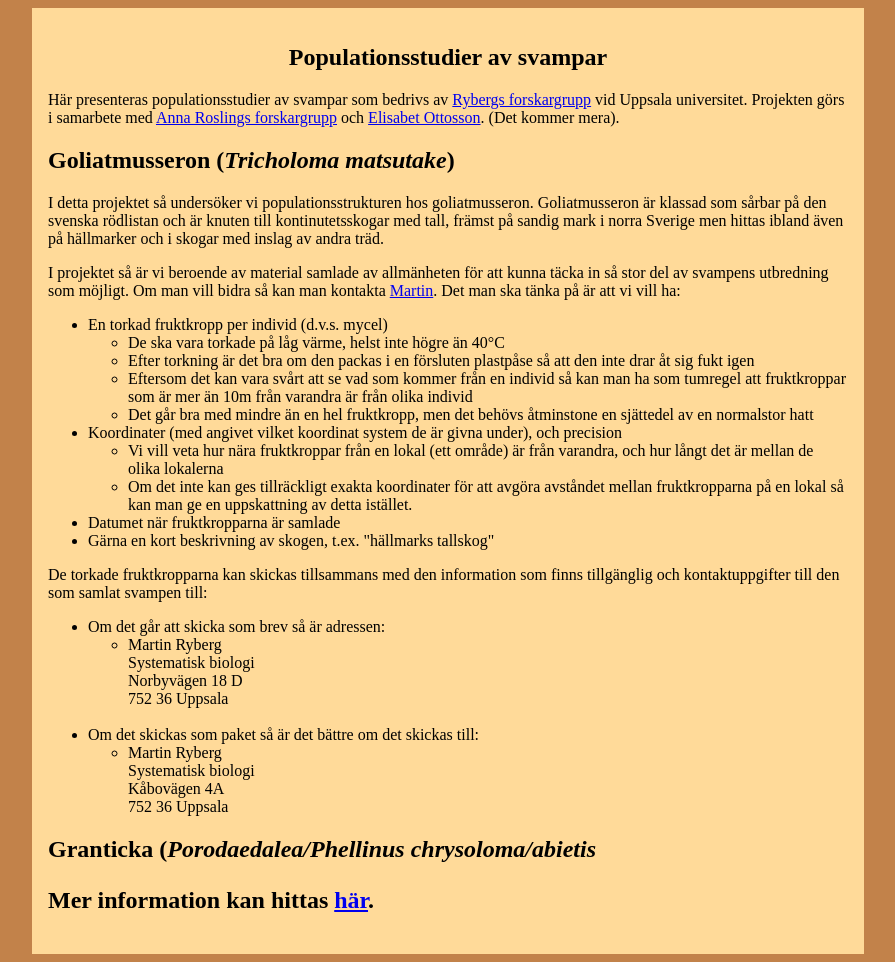
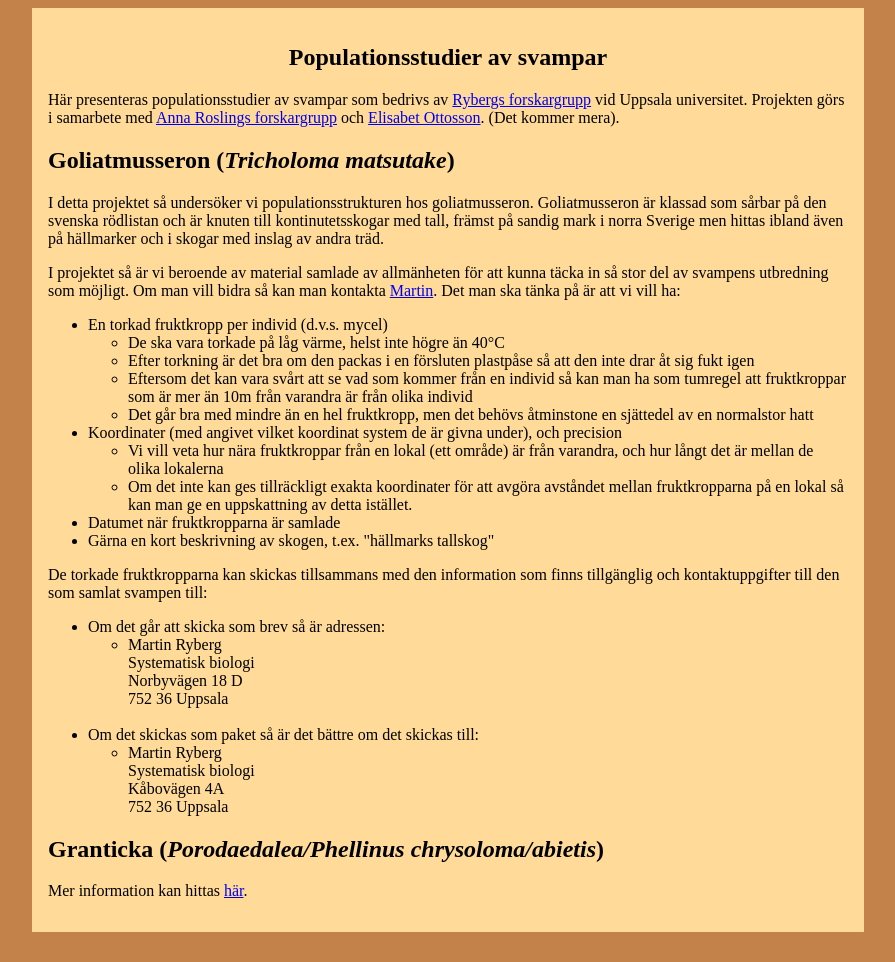
Before and after one commit to RybergGroup/publicpop, a plain HTML site: page index.html in a window 1280 px wide. Shown: the whole page, without its empty margins (192-1087 px from the left). After the commit the page ends 940 px from the top, so only its background shows below. Drawn offline with Linux system fonts and the light colour scheme.

Commit message:
Fix end of h2

```diff
--- a/index.html
+++ b/index.html
@@ -46,7 +46,7 @@ Det man ska tänka på är att vi vill ha:
 <ul><li>Martin Ryberg</br>Systematisk biologi</br>Kåbovägen 4A</br>752 36 Uppsala</li></ul>
 </li>
 </ul>
-<h2>Granticka (<em>Porodaedalea/Phellinus chrysoloma/abietis</em><h2>
+<h2>Granticka (<em>Porodaedalea/Phellinus chrysoloma/abietis</em>)</h2>
 <p>Mer information kan hittas <a href="https://www.artdatabanken.se/arter-och-natur/Dagens-natur/var-med-i-kartlaggningen-av-grantickans-utbredning-i-sverige/">här</a>.</p>
 
 </article>
```
